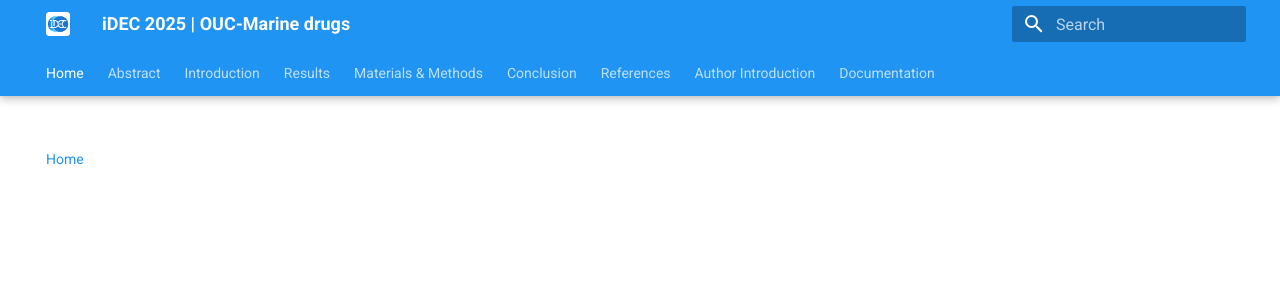
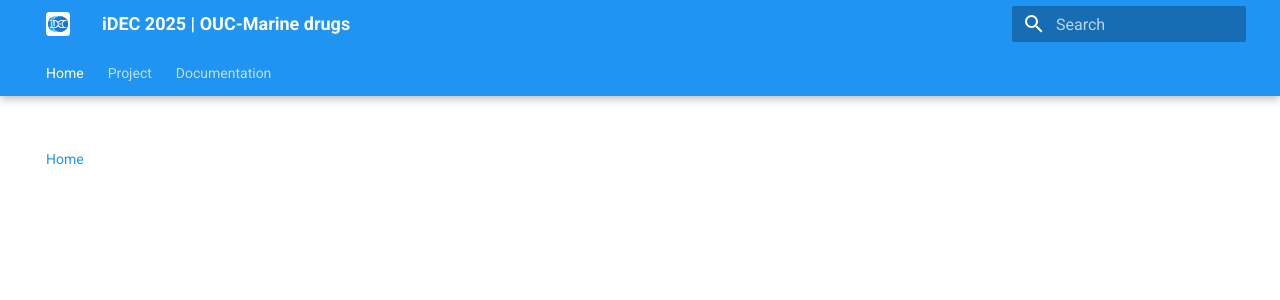
Before and after one commit to idec-teams/2025_OUC-Marine_drugs, an MkDocs documentation site: the page built from docs/index.md, in a window 1280 px wide and 900 px high. Shown: the top 300 px of the window. Built offline with MkDocs 1.6.1 and Material for MkDocs 9.7.7, drawn with Linux system fonts in a browser that asks for light colours; some of the changed lines change nothing that is shown.

Commit message:
更新美化
Signed-off-by: yunshu <1015312879@qq.com>

```diff
--- a/mkdocs.yml
+++ b/mkdocs.yml
@@ -19,16 +19,17 @@ theme:
     text: Roboto
     code: Roboto Mono
 
-# 调整导航结构以匹配示例
+# 调整导航结构，将内容页面统一放在Project菜单下
 nav:
   - Home: index.md
-  - Abstract: abstract.md
-  - Introduction: introduction.md
-  - Results: results.md
-  - Materials & Methods: materials_and_methods.md
-  - Conclusion: conclusion.md
-  - References: references.md
-  - Author Introduction: author_introduction.md
+  - Project:
+      - Abstract: abstract.md
+      - Introduction: introduction.md
+      - Results: results.md
+      - Materials & Methods: materials_and_methods.md
+      - Conclusion: conclusion.md
+      - References: references.md
+      - Author Introduction: author_introduction.md
   - Documentation:
       - Experimental Protocols: documentation/protocols.md
       - Lab Notebook: documentation/notebook.md
```
